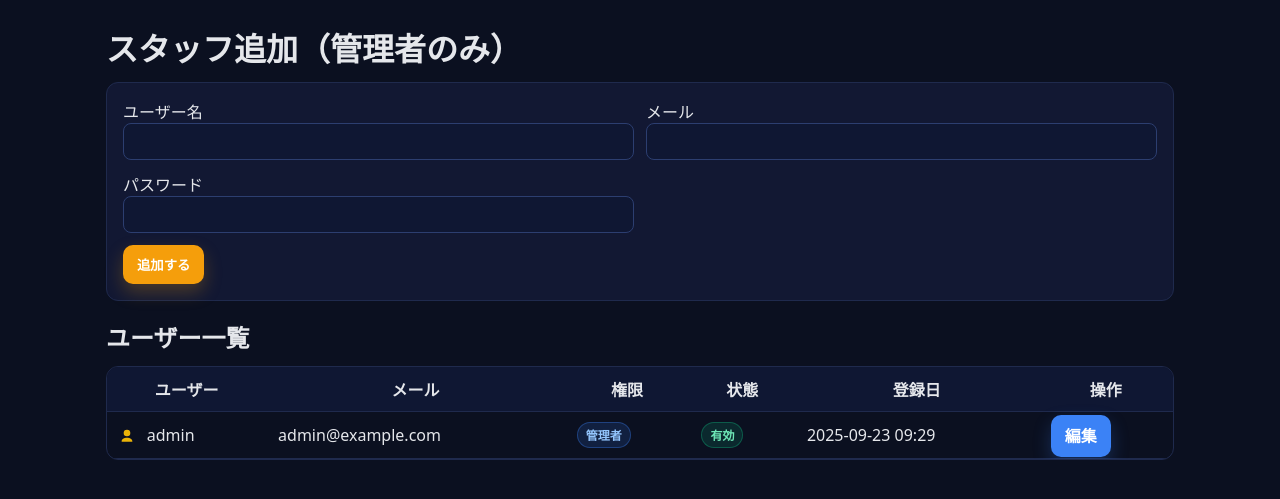
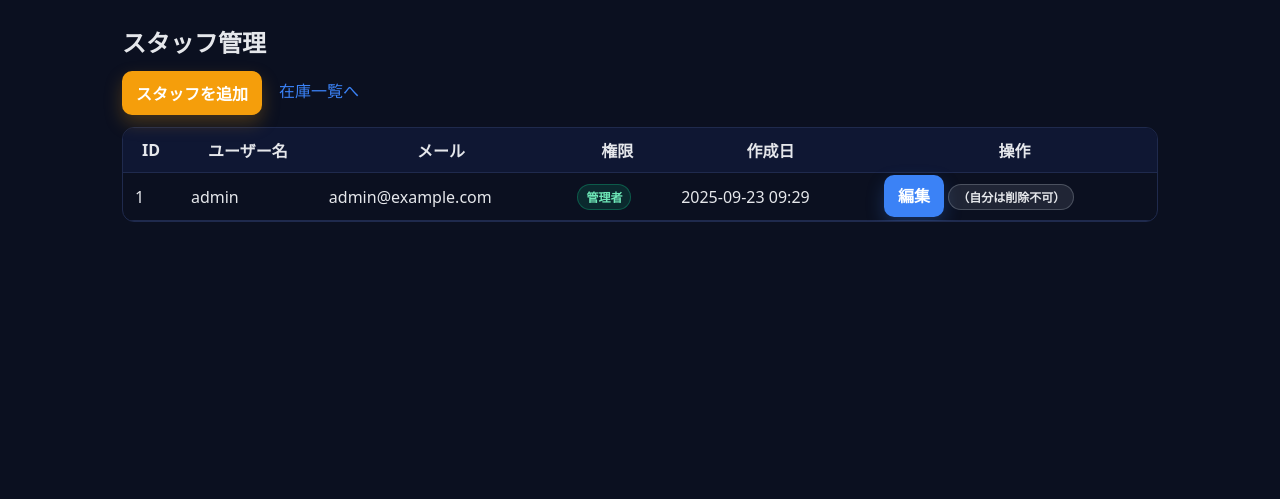
Before and after one commit to harumone8787/coffee2, a Flask app: page /admin/users in a window 1280 px wide. Shown: the part 65-564 px from the top of the page. Run offline with Flask 3, Linux system fonts and the light colour scheme; a user stored in the database is signed in.

Commit message:
09240919

```diff
--- a/templates/admin_users.html
+++ b/templates/admin_users.html
@@ -1,80 +1,57 @@
 {% extends 'base.html' %}
-{% block title %}スタッフ追加・管理 - 在庫管理{% endblock %}
 {% block content %}
-<h1>スタッフ追加（管理者のみ）</h1>
+<div class="container">
+  <h2>スタッフ管理</h2>
 
-<form method="post" class="grid-form">
-  <div>
-    <label>ユーザー名</label>
-    <input name="username" required>
+  <div class="toolbar">
+    <a class="button-secondary" href="{{ url_for('inventory.admin_user_add') }}">スタッフを追加</a>
+    <a class="navlink" href="{{ url_for('inventory.dashboard') }}">在庫一覧へ</a>
   </div>
-  <div>
-    <label>メール</label>
-    <input type="email" name="email" required>
-  </div>
-  <div>
-    <label>パスワード</label>
-    <input type="password" name="password" required>
-  </div>
-  <div class="full">
-    <button type="submit" class="button-secondary">追加する</button>
-  </div>
-</form>
 
-<h2 class="mt-3">ユーザー一覧</h2>
+  {% with messages = get_flashed_messages(with_categories=true) %}
+    {% if messages %}
+      <ul class="flashes">
+        {% for category, message in messages %}
+          <li class="flash {{ category }}">{{ message }}</li>
+        {% endfor %}
+      </ul>
+    {% endif %}
+  {% endwith %}
+
   <div class="table-responsive">
     <table class="table">
       <thead>
         <tr>
-        <th>ユーザー</th>
+          <th>ID</th>
+          <th>ユーザー名</th>
           <th>メール</th>
           <th>権限</th>
-        <th>状態</th>
-        <th>登録日</th>
+          <th>作成日</th>
           <th>操作</th>
         </tr>
       </thead>
       <tbody>
       {% for u in users %}
         <tr>
-        <td>
-          {% if u.is_admin %}
-            <span class="icon icon-admin" title="管理者">
-              <svg viewBox="0 0 24 24" aria-hidden="true">
-                <path d="M12 14a5 5 0 1 0-5-5 5 5 0 0 0 5 5Zm0 2c-4.42 0-8 2.24-8 5v1h16v-1c0-2.76-3.58-5-8-5Z"/>
-              </svg>
-            </span>
-          {% else %}
-            <span class="icon icon-staff" title="スタッフ">
-              <svg viewBox="0 0 24 24" aria-hidden="true">
-                <path d="M12 14a5 5 0 1 0-5-5 5 5 0 0 0 5 5Zm0 2c-4.42 0-8 2.24-8 5v1h16v-1c0-2.76-3.58-5-8-5Z"/>
-              </svg>
-            </span>
-          {% endif %}
-          <span style="margin-left:6px">{{ u.username }}</span>
-        </td>
+          <td>{{ u.id }}</td>
+          <td>{{ u.username }}</td>
           <td>{{ u.email }}</td>
           <td>
             {% if u.is_admin %}
-            <span class="badge badge-blue">管理者</span>
+              <span class="badge badge-green">管理者</span>
             {% else %}
-            <span class="badge badge-gray">スタッフ</span>
+              <span class="badge badge-blue">スタッフ</span>
             {% endif %}
           </td>
-        <td>
-          {% if u.is_active %}
-            <span class="badge badge-green">有効</span>
-          {% else %}
-            <span class="badge badge-red">停止</span>
-          {% endif %}
-        </td>
-        <td>{{ u.created_at.strftime('%Y-%m-%d %H:%M') }}</td>
+          <td>{{ u.created_at.strftime('%Y-%m-%d %H:%M') if u.created_at else '-' }}</td>
           <td>
             <a class="button-accent" href="{{ url_for('inventory.admin_user_edit', uid=u.id) }}">編集</a>
             {% if u.id != current_user.id %}
-          <form method="post" action="{{ url_for('inventory.admin_user_delete', uid=u.id) }}" style="display:inline" onsubmit="return confirm('このユーザーを停止しますか？（履歴は維持されます）');">
-            <button type="submit" class="button">削除(停止)</button>
+            <form style="display:inline" method="post" action="{{ url_for('inventory.admin_user_delete', uid=u.id) }}" onsubmit="return confirm('削除しますか？この操作は元に戻せません。');">
+              <button class="button" type="submit">削除</button>
             </form>
+            {% else %}
+              <span class="badge badge-gray">（自分は削除不可）</span>
             {% endif %}
           </td>
         </tr>
@@ -82,4 +59,5 @@
       </tbody>
     </table>
   </div>
+</div>
 {% endblock %}
```
Also changed, not shown: admin_users.html (deleted, +0 -63 lines), templates/admin_user_add.html (renamed from admin_user_add.html). Lines whose indentation alone changed are shown as unchanged.
